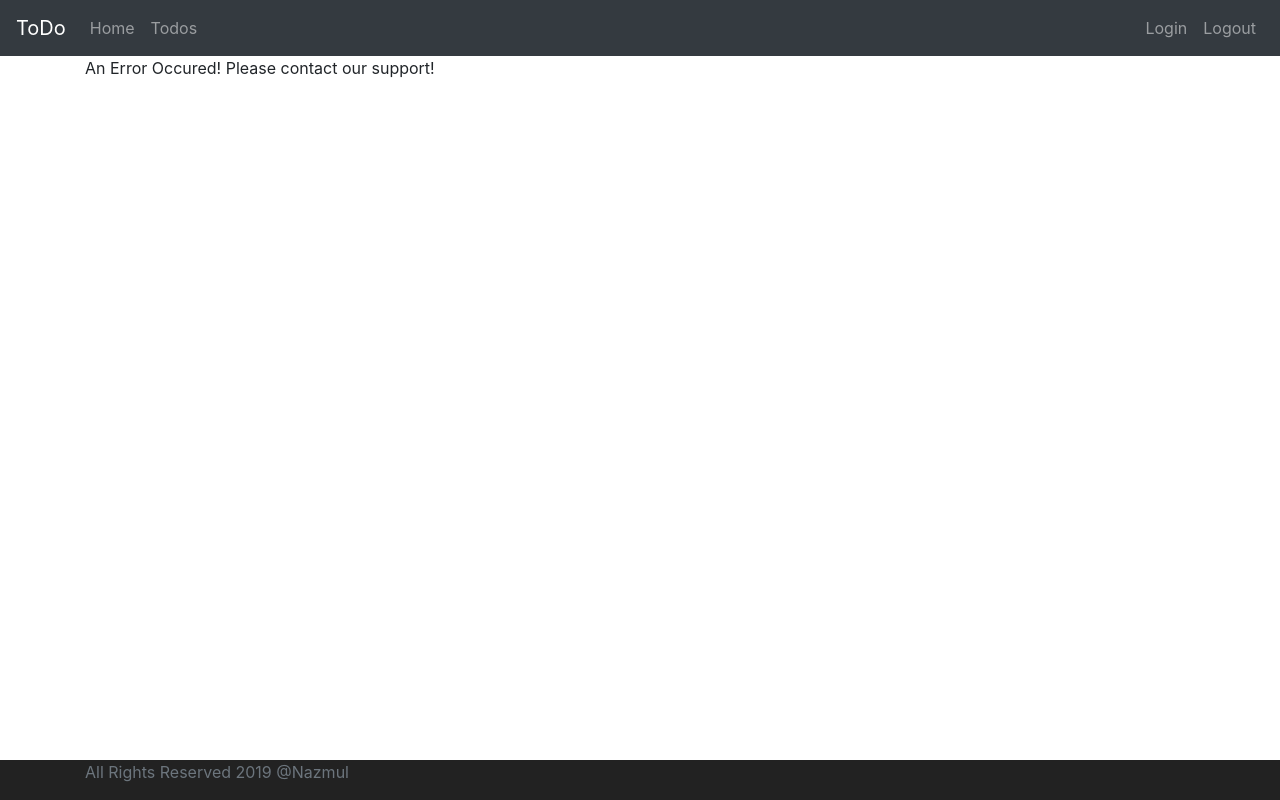
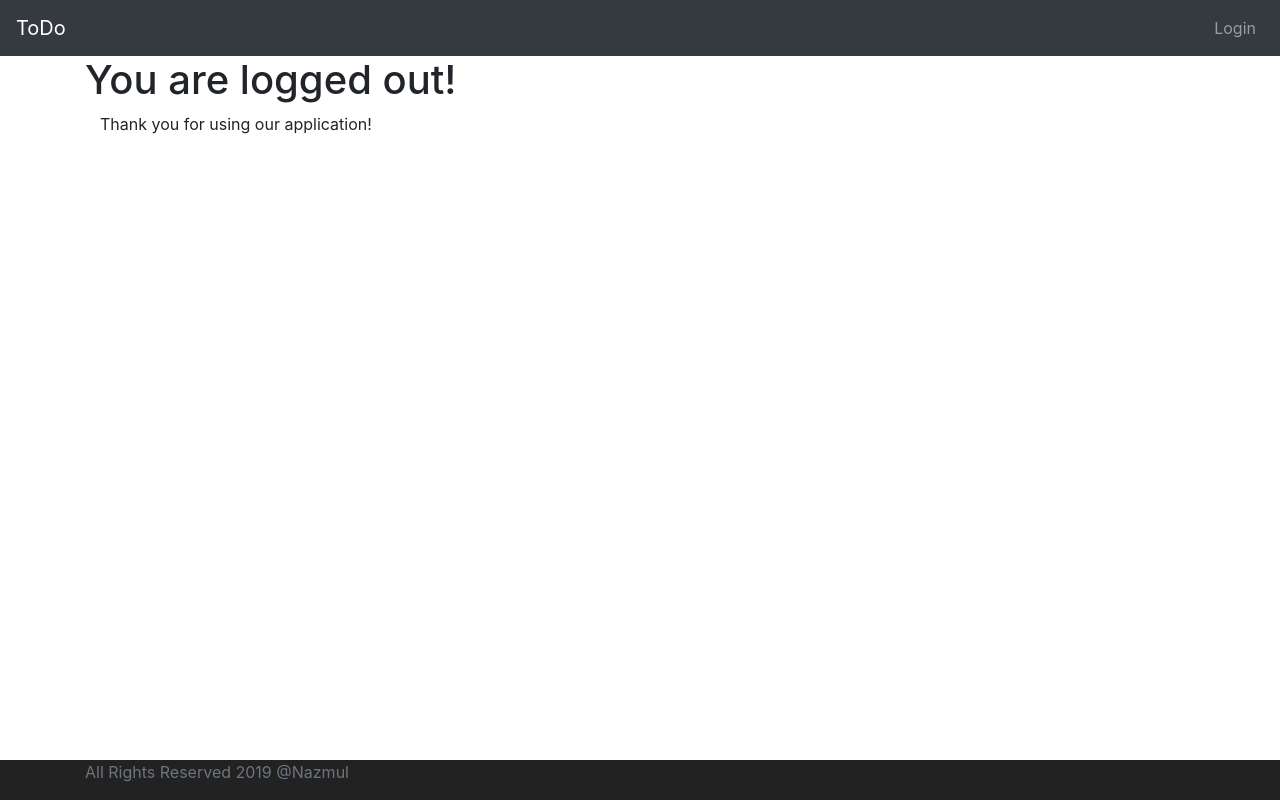
Before and after one commit to somratcste/full-stack-to-do-app, an Angular app in the folder frontend/todo/: page /logout in a window 1280 px wide. Built offline with nearby package versions, Linux system fonts and the light colour scheme.

Commit message:
logout and menu disapper

```diff
--- a/frontend/todo/src/app/app-routing.module.ts
+++ b/frontend/todo/src/app/app-routing.module.ts
@@ -4,12 +4,14 @@ import {LoginComponent} from './login/login.component';
 import {WelcomeComponent} from './welcome/welcome.component';
 import {ErrorComponent} from './error/error.component';
 import {ListTodosComponent} from './list-todos/list-todos.component';
+import {LogoutComponent} from './logout/logout.component';
 
 const routes: Routes = [
   { path: '', component: LoginComponent},
   { path: 'login', component: LoginComponent},
   { path: 'welcome/:name', component: WelcomeComponent},
   { path: 'todos', component: ListTodosComponent},
+  { path: 'logout', component: LogoutComponent},
   { path: '**', component: ErrorComponent}
 ];
 
--- a/frontend/todo/src/app/app.module.ts
+++ b/frontend/todo/src/app/app.module.ts
@@ -10,6 +10,7 @@ import { ErrorComponent } from './error/error.component';
 import { ListTodosComponent } from './list-todos/list-todos.component';
 import { MenuComponent } from './menu/menu.component';
 import { FooterComponent } from './footer/footer.component';
+import { LogoutComponent } from './logout/logout.component';
 
 @NgModule({
   declarations: [
@@ -19,7 +20,8 @@ import { FooterComponent } from './footer/footer.component';
     ErrorComponent,
     ListTodosComponent,
     MenuComponent,
-    FooterComponent
+    FooterComponent,
+    LogoutComponent
   ],
   imports: [
     BrowserModule,
--- a/frontend/todo/src/app/list-todos/list-todos.component.html
+++ b/frontend/todo/src/app/list-todos/list-todos.component.html
@@ -1,6 +1,6 @@
 <h1>My Todo's</h1>
 <div class="container">
-  <table class="todos">
+  <table class="table todos">
     <thead>
     <tr>
       <th>Description</th>
--- a/frontend/todo/src/app/login/login.component.ts
+++ b/frontend/todo/src/app/login/login.component.ts
@@ -1,5 +1,6 @@
 import { Component, OnInit } from '@angular/core';
 import {Router} from '@angular/router';
+import {HardcodedAuthenticationService} from '../service/hardcoded-authentication.service';
 
 @Component({
   selector: 'app-login',
@@ -13,14 +14,17 @@ export class LoginComponent implements OnInit {
   errorMessage = 'Invalid Credentials'
   invalidLogin = false
 
-  constructor(private router: Router) { }
+  constructor(private router: Router,
+              private hardcodedAuthenticationService: HardcodedAuthenticationService) { }
 
   ngOnInit() {
   }
 
   handleLogin() {
-    if (this.username === 'nazmul' && this.password === 'password') {
+    if (this.hardcodedAuthenticationService.authenticate(this.username, this.password)) {
       this.router.navigate(['welcome', this.username]);
+      this.invalidLogin = false;
+    } else {
       this.invalidLogin = true;
     }
   }
--- /dev/null
+++ b/frontend/todo/src/app/logout/logout.component.html
@@ -0,0 +1,4 @@
+<h1>You are logged out!</h1>
+<div class="container">
+  Thank you for using our application!
+</div>
--- /dev/null
+++ b/frontend/todo/src/app/logout/logout.component.ts
@@ -0,0 +1,17 @@
+import { Component, OnInit } from '@angular/core';
+import {HardcodedAuthenticationService} from '../service/hardcoded-authentication.service';
+
+@Component({
+  selector: 'app-logout',
+  templateUrl: './logout.component.html',
+  styleUrls: ['./logout.component.css']
+})
+export class LogoutComponent implements OnInit {
+
+  constructor(private hardcodedAuthenticationService: HardcodedAuthenticationService) { }
+
+  ngOnInit() {
+    this.hardcodedAuthenticationService.logout();
+  }
+
+}
--- a/frontend/todo/src/app/menu/menu.component.html
+++ b/frontend/todo/src/app/menu/menu.component.html
@@ -3,14 +3,15 @@
     <div>
       <a href="https://www.in28minutes.com" class="navbar-brand">ToDo</a>
     </div>
+
     <ul class="navbar-nav">
-      <li><a  routerLink="/welcome/nazmul" class="nav-link">Home</a></li>
-      <li><a routerLink="/todos" class="nav-link">Todos</a></li>
+      <li><a *ngIf="hardcodedAuthenticationService.isUserLoggedIn()" routerLink="/welcome/nazmul" class="nav-link">Home</a></li>
+      <li><a *ngIf="hardcodedAuthenticationService.isUserLoggedIn()" routerLink="/todos" class="nav-link">Todos</a></li>
     </ul>
 
     <ul class="navbar-nav navbar-collapse justify-content-end">
-      <li><a routerLink="/login" class="nav-link">Login</a></li>
-      <li><a routerLink="/logout" class="nav-link">Logout</a></li>
+      <li><a *ngIf="!hardcodedAuthenticationService.isUserLoggedIn()" routerLink="/login" class="nav-link">Login</a></li>
+      <li><a *ngIf="hardcodedAuthenticationService.isUserLoggedIn()" routerLink="/logout" class="nav-link">Logout</a></li>
     </ul>
   </nav>
 </header>
--- /dev/null
+++ b/frontend/todo/src/app/service/hardcoded-authentication.service.ts
@@ -0,0 +1,26 @@
+import { Injectable } from '@angular/core';
+
+@Injectable({
+  providedIn: 'root'
+})
+export class HardcodedAuthenticationService {
+
+  constructor() { }
+
+  authenticate(username, password) {
+    if (username === 'nazmul' && password === 'password') {
+        sessionStorage.setItem('authenticateUser', username);
+        return true;
+      }
+    return false;
+    }
+
+    isUserLoggedIn() {
+      const user = sessionStorage.getItem('authenticateUser');
+      return !(user === null);
+    }
+
+    logout() {
+      sessionStorage.removeItem('authenticateUser');
+    }
+}
```
Also changed, not shown: frontend/todo/src/app/menu/menu.component.ts (+6 -1 lines), frontend/todo/src/app/logout/logout.component.css (added), 2 other files (tests, documents, lock files or other folders).
